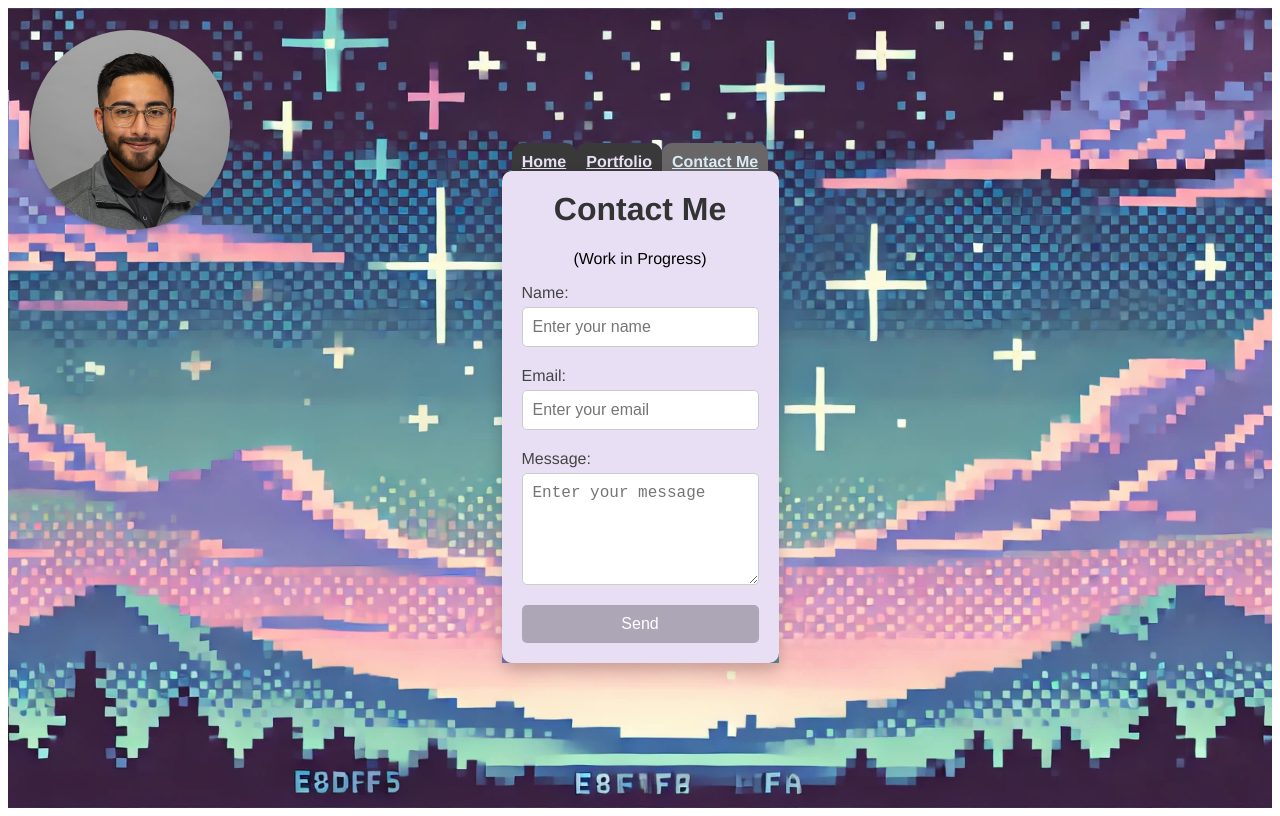
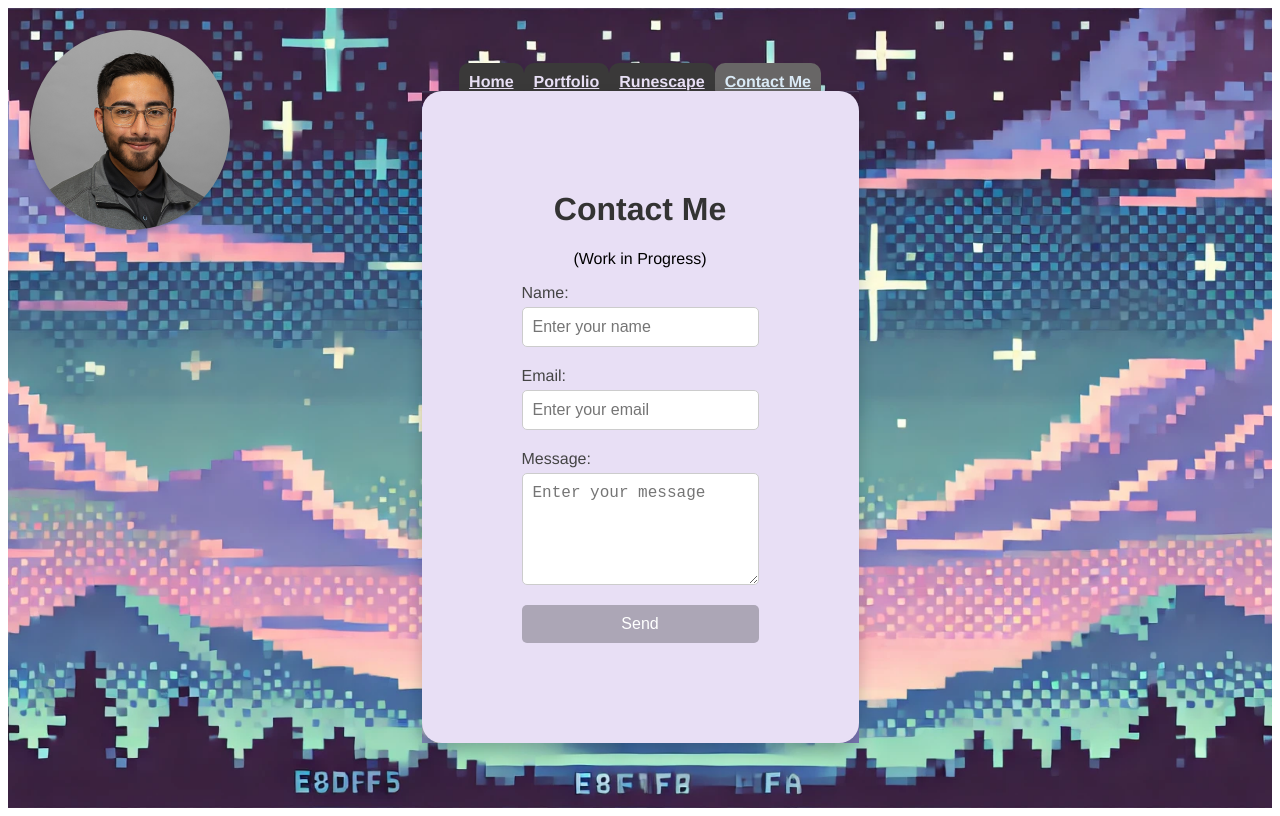
Before and after one commit to PinedaE11658/Portfolio-Website-Eric-Pineda, a Vue app: page /Contactme in a window 1280 px wide. Built offline with nearby package versions, Linux system fonts and the light colour scheme.

Commit message:
Update
Added Runescape navigation/fixed contact me padding

```diff
--- a/package.json
+++ b/package.json
@@ -9,6 +9,7 @@
   "dependencies": {
     "axios": "^1.7.7",
     "core-js": "^3.8.3",
+    "serve": "^14.2.4",
     "vue": "^3.2.13",
     "vue-router": "^4.0.3"
   },
--- a/src/App.vue
+++ b/src/App.vue
@@ -3,6 +3,7 @@
   <nav>
     <router-link to="/">Home</router-link>
     <router-link to="/Portfolio">Portfolio</router-link>
+    <router-link to="/Runescape">Runescape</router-link>
     <router-link to="/Contactme">Contact Me</router-link>
   </nav>
   <router-view/>
--- a/src/router/index.js
+++ b/src/router/index.js
@@ -2,7 +2,7 @@ import { createRouter, createWebHistory } from 'vue-router'
 import Home from '../views/Home.vue'
 import Portfolio from '../views/Portfolio.vue'
 import Contactme from '@/views/Contactme.vue'
-
+import Runescape from '@/views/Runescape.vue'
 const routes = [
   {
     path: '/',
@@ -18,6 +18,11 @@ const routes = [
     path: '/Contactme',
     name: '/Contact_Me',
     component: Contactme
+  },
+  {
+    path:'/Runescape',
+    name: 'Runescape',
+    component: Runescape
   }
 ]
 
--- a/src/views/Contactme.vue
+++ b/src/views/Contactme.vue
@@ -51,8 +51,8 @@
 
   .contact-box {
     background-color: #E8DFF5;
-    padding: 20px;
-    border-radius: 10px;
+    padding: 100px;
+    border-radius: 20px;
     max-width: 500px;
     box-shadow: 0 8px 16px rgba(0, 0, 0, 0.2);
     text-align: center;
```
Also changed, not shown: 1 other file (tests, documents, lock files or other folders).
